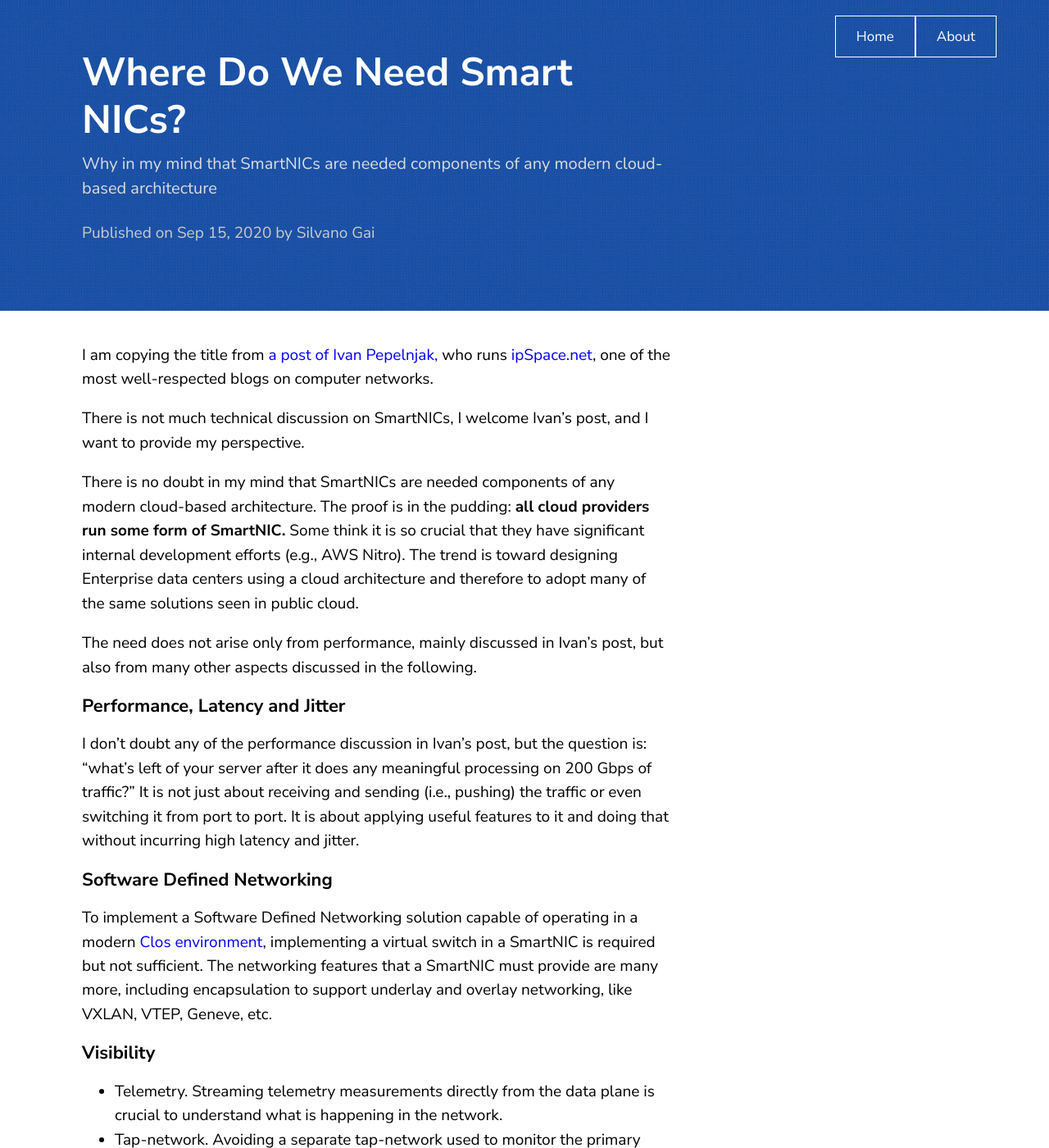
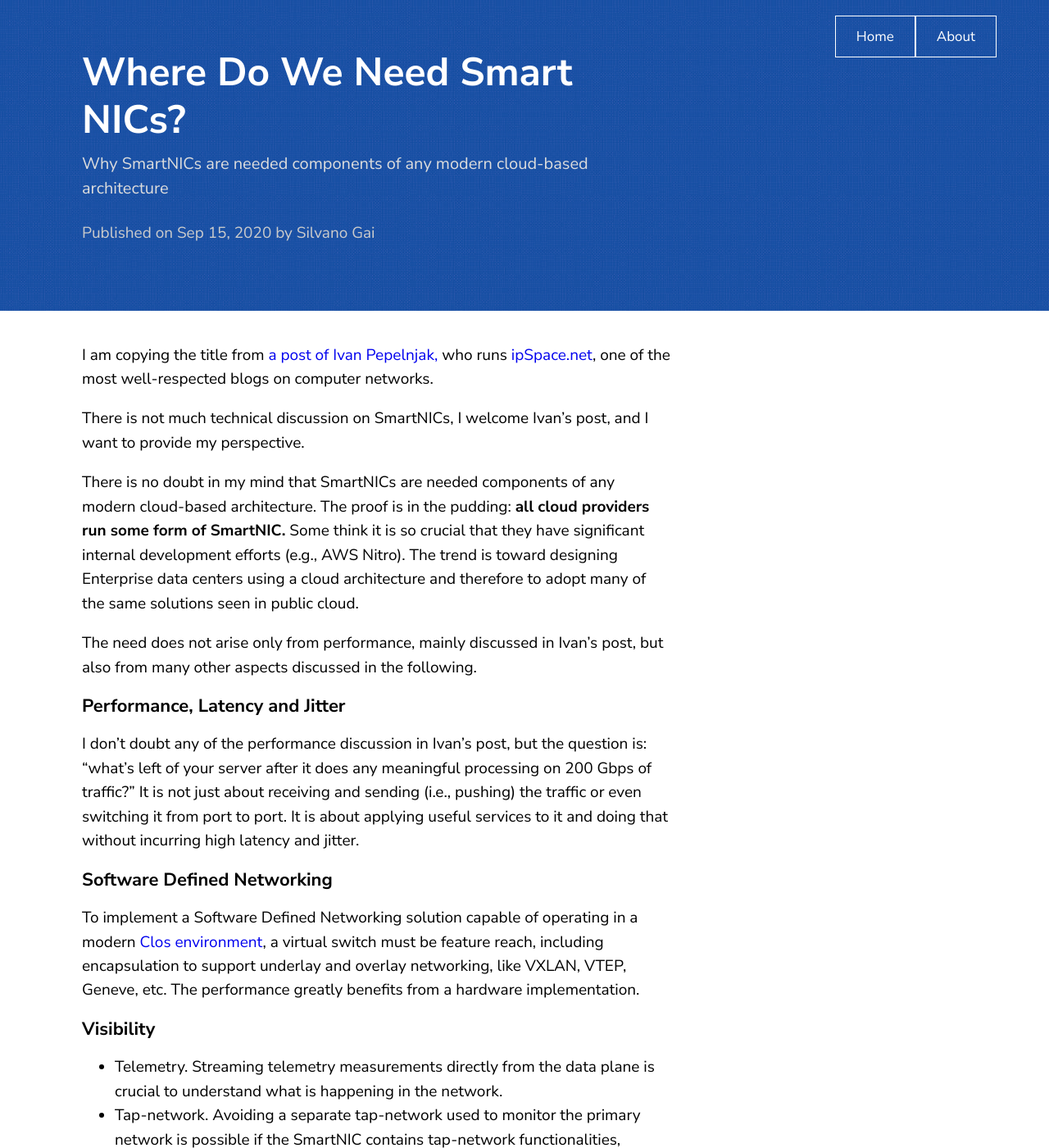
Before and after one commit to silvanogai/silvanogai, a Jekyll site: the page built from _posts/2020-09-15-smartnic.md, in a window 1280 px wide and 1400 px high. Shown: the whole window at 82% size. Built offline with Jekyll 4.4.1, drawn with Linux system fonts in a browser that asks for light colours; comment, search, counter and statistics services are not loaded.

Commit message:
Added Dinesh inputs - part 2

```diff
--- a/_posts/2020-09-15-smartnic.md
+++ b/_posts/2020-09-15-smartnic.md
@@ -5,7 +5,7 @@ draft: true
 author: Silvano Gai
 title: Where Do We Need Smart NICs?
 excerpt: A reply to a post of Ivan Pepelnjak on ipSpace.net
-description: Why in my mind that SmartNICs are needed components of any modern cloud-based architecture
+description: Why SmartNICs are needed components of any modern cloud-based architecture
 ---
 
 
@@ -18,10 +18,10 @@ There is no doubt in my mind that SmartNICs are needed components of any modern
 The need does not arise only from performance, mainly discussed in Ivan's post, but also from many other aspects discussed in the following.
 
 ## Performance, Latency and Jitter
-I don't doubt any of the performance discussion in Ivan's post, but the question is: "what's left of your server after it does any meaningful processing on 200 Gbps of traffic?" It is not just about receiving and sending (i.e., pushing) the traffic or even switching it from port to port. It is about applying useful features to it and doing that without incurring high latency and jitter.
+I don't doubt any of the performance discussion in Ivan's post, but the question is: "what's left of your server after it does any meaningful processing on 200 Gbps of traffic?" It is not just about receiving and sending (i.e., pushing) the traffic or even switching it from port to port. It is about applying useful services to it and doing that without incurring high latency and jitter.
 
 ## Software Defined Networking
-To implement a Software Defined Networking solution capable of operating in a modern [Clos environment](https://silvanogai.github.io/posts/clos-part1/), implementing a virtual switch in a SmartNIC is required but not sufficient. The networking features that a SmartNIC must provide are many more, including encapsulation to support underlay and overlay networking, like VXLAN, VTEP, Geneve, etc.
+To implement a Software Defined Networking solution capable of operating in a modern [Clos environment](https://silvanogai.github.io/posts/clos-part1/), a virtual switch must be feature reach, including encapsulation to support underlay and overlay networking, like VXLAN, VTEP, Geneve, etc. The performance greatly benefits from a hardware implementation.
 
 ## Visibility
 - Telemetry. Streaming telemetry measurements directly from the data plane is crucial to understand what is happening in the network.
```
